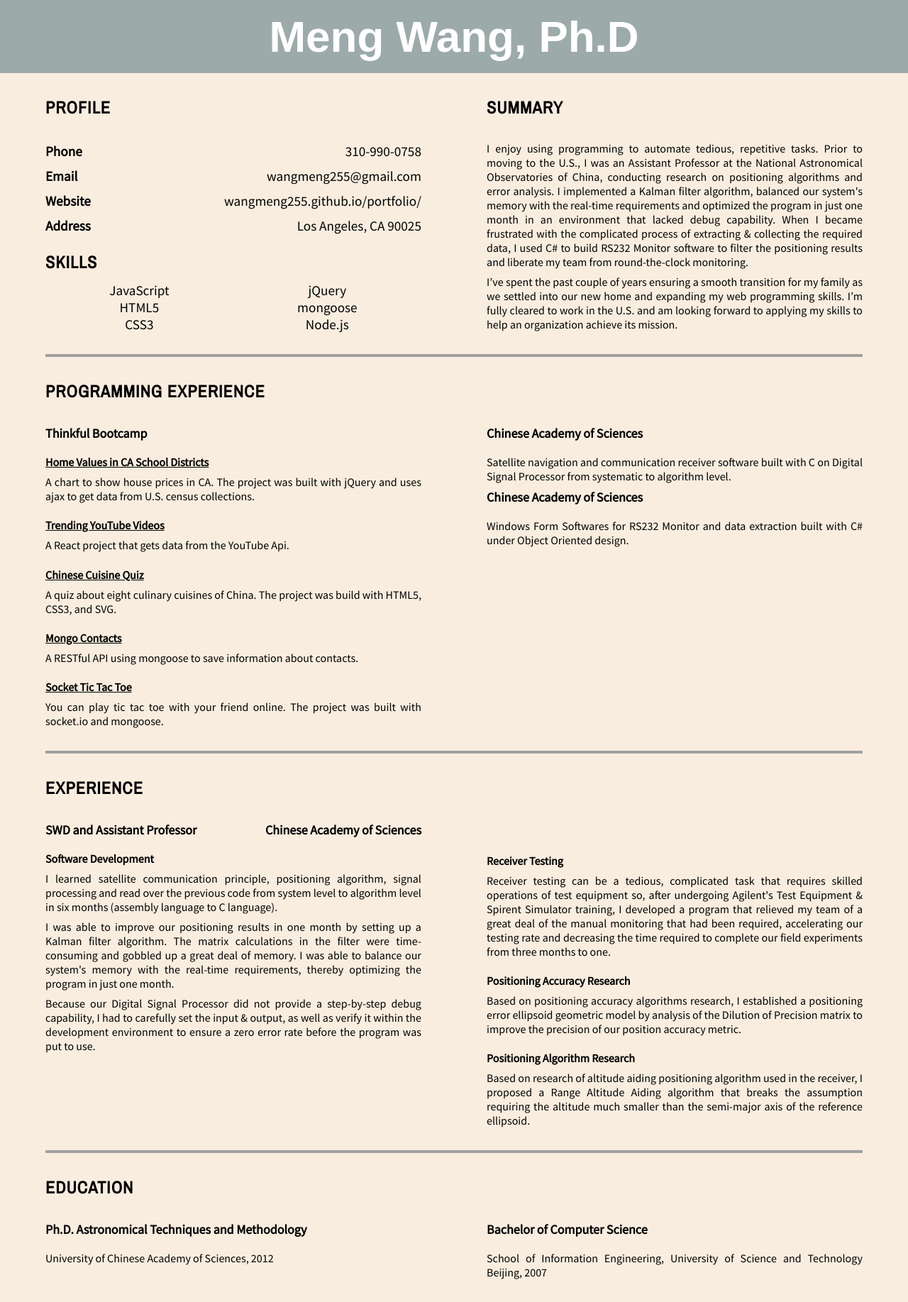
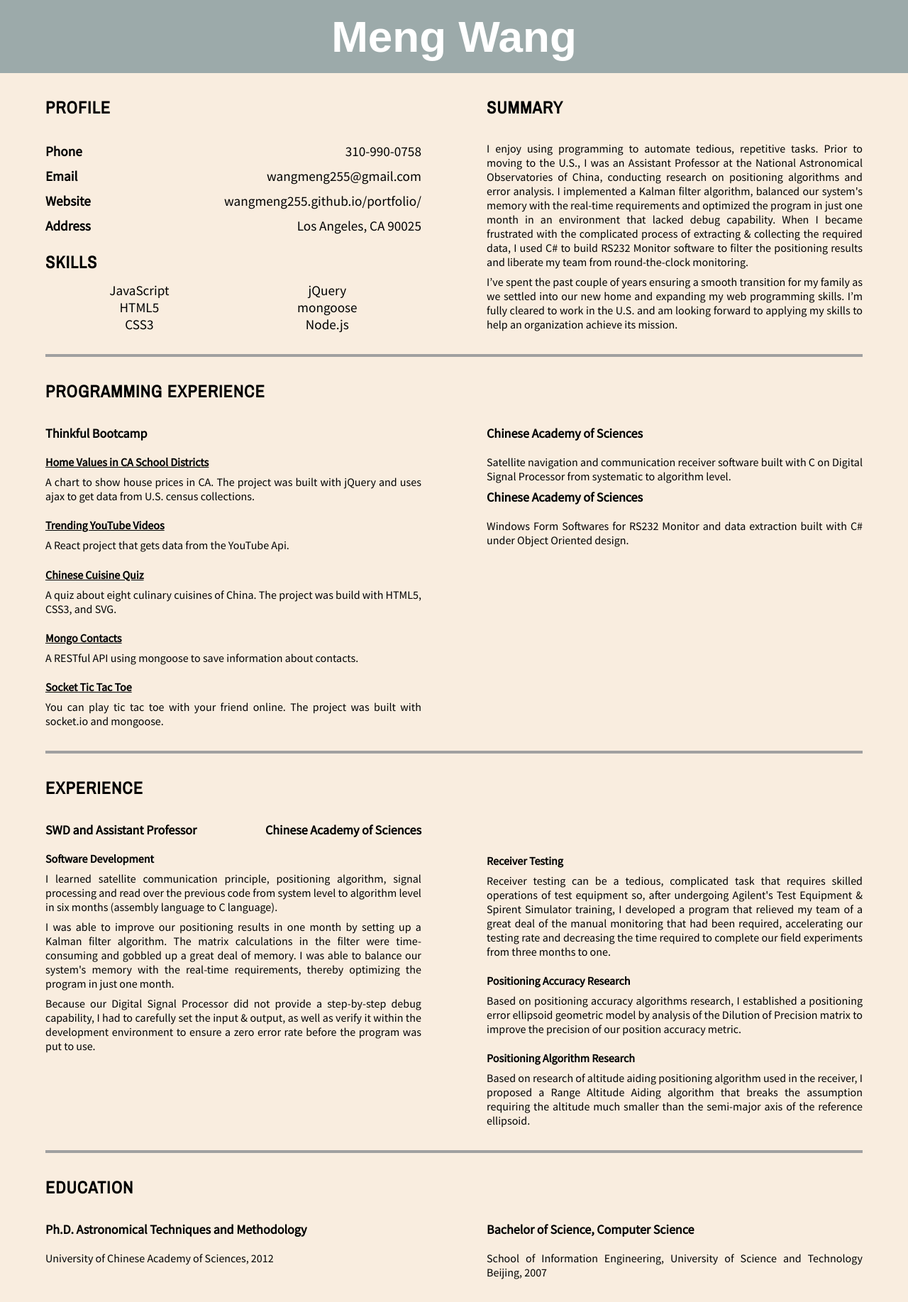
Before and after one commit to wangmeng255/resume, a plain HTML site: page index.html in a window 1280 px wide. Shown: the whole page at 71% size. Drawn offline with nearby package versions, Linux system fonts and the light colour scheme.

Commit message:
remove phd and change bachelor to B.S.

```diff
--- a/index.html
+++ b/index.html
@@ -12,7 +12,7 @@
 </head>
 <body>
   <header>
-    <h1>Meng Wang, Ph.D</h1>
+    <h1>Meng Wang</h1>
   </header>
   <table>
     <tr>
@@ -93,7 +93,7 @@
       </th>
       <th>
         <h2 class="hidden">EDUCATION</h2>
-        <h3>Bachelor of Computer Science</h3>
+        <h3>Bachelor of Science, Computer Science</h3>
         <p>School of Information Engineering, University of Science and Technology Beijing, 2007</p>
       </th>
     </tr>
```
